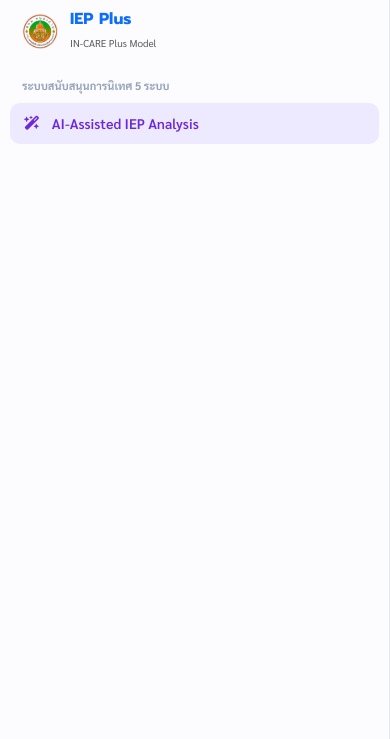
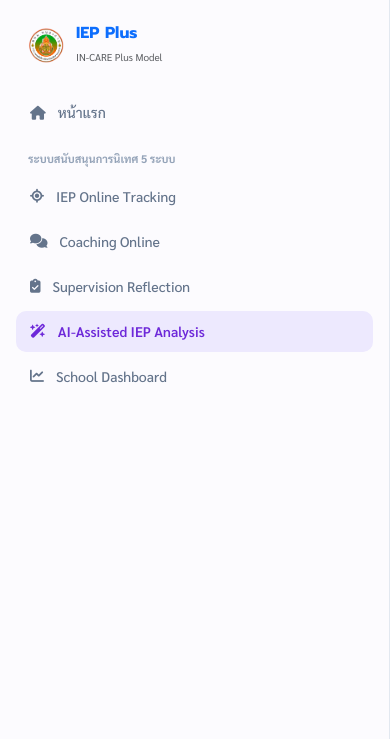
Before and after one commit to ramidamida2526-ux/iep-system-plus, a Flask app: page / in a window 390 px wide. Shown: the top 739 px of the page. Run offline with Flask 3, Linux system fonts and the light colour scheme; a user stored in the database is signed in.

Commit message:
revert to stable mobile layout and fix overlapping scrolling

```diff
--- a/templates/index.html
+++ b/templates/index.html
@@ -1684,9 +1684,9 @@ document.addEventListener('DOMContentLoaded', () => {
 });
 </script>
 <style>
-/* ชุดคำสั่งปรับแต่งจอมือถือ จัดระเบียบเนื้อหาให้ดีดขึ้นด้านบน */
+/* 🎯 ชุดโค้ดกู้คืนระบบและจัดระเบียบโครงสร้างมือถือให้แผ่กว้างเต็มจอ */
 @media (max-width: 991.98px) {
-    /* สั่งให้โครงสร้างสลับแนวดิ่ง */
+    /* สั่งให้โครงสร้างหลักเปลี่ยนมาเรียงต่อกันเป็นบน-ล่าง ไม่เบียดซ้ายขวา */
     body > .d-flex,
     div[class*="d-flex"].flex-grow-1,
     .d-flex {
@@ -1694,28 +1694,24 @@ document.addEventListener('DOMContentLoaded', () => {
         display: flex !important;
     }
 
-    /* 🎯 ปรับแต่งแถบเมนู (Sidebar) ในมือถือให้แบนและสั้นลง จะได้ไม่บังเนื้อหา */
-    .sidebar, .border-end.bg-white {
+    /* สั่งให้ทั้งเมนูและเนื้อหาฝั่งขวาแผ่กว้างเต็มหน้าจอ 100% อ่านง่าย */
+    .sidebar,
+    .main-content,
+    div[style*="width:"],
+    .container-fluid {
         width: 100% !important;
         max-width: 100% !important;
-        padding: 10px !important;
+        min-width: 100% !important;
+        flex: 0 0 100% !important;
     }
 
-    /* ซ่อนหัวข้อเมนูที่ยังไม่จำเป็นในจอมือถือชั่วคราว เพื่อประหยัดพื้นที่ */
-    .sidebar p.text-muted,
-    .sidebar-item:not(.active) {
-        display: none !important;
+    /* สั่งให้กล่องเนื้อหาหลัก (แดชบอร์ด) ขยับเว้นระยะห่างลงมาจากเมนู จะได้ไม่ซ้อนทับกัน */
+    .main-content {
+        padding-top: 30px !important;
+        padding-bottom: 50px !important;
     }
 
-    /* สั่งให้เนื้อหาหลักฝั่งขวาแผ่เต็มจอ และดันขึ้นด้านบนทันที */
-    .main-content {
-        width: 100% !important;
-        max-width: 100% !important;
-        padding: 15px !important;
-        margin-top: 5px !important;
-    }
-
-    /* บังคับกล่องการ์ดทุกใบให้กว้างเต็มพิกัด */
+    /* บังคับกล่องการ์ดทุกใบให้กว้างเต็มหน้าจอปกติ */
     .card, div[style*="border: 2px dashed"] {
         width: 100% !important;
     }
```
